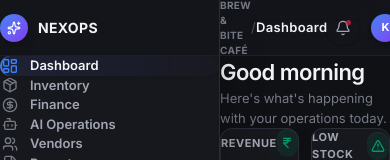
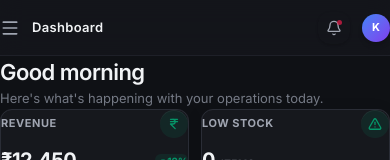
Before and after one commit to Krsh-hub/NexOps, a Next.js app: page / in a window 390 px wide. Shown: the top 160 px of the page. Built offline with nearby package versions, Linux system fonts and the light colour scheme; no server answers; the database is empty.

Commit message:
Make dashboard full-width and responsive

```diff
--- a/src/app/page.tsx
+++ b/src/app/page.tsx
@@ -44,7 +44,7 @@ export default async function DashboardPage() {
   const d = await getData();
 
   return (
-    <div className="p-6 lg:p-8 space-y-6 max-w-[1400px]">
+    <div className="p-4 sm:p-6 lg:p-8 space-y-6 w-full">
       {/* Header */}
       <div>
         <h1 className="text-[22px] font-semibold text-[var(--text-primary)] tracking-tight">
--- a/src/components/layout/Navbar.tsx
+++ b/src/components/layout/Navbar.tsx
@@ -1,6 +1,6 @@
 "use client";
 
-import { Search, Bell, Command } from "lucide-react";
+import { Search, Bell, Command, Menu } from "lucide-react";
 import { usePathname } from "next/navigation";
 
 const titles: Record<string, string> = {
@@ -19,11 +19,16 @@ export function Navbar() {
 
   return (
     <header className="h-14 flex items-center justify-between px-6 border-b border-[var(--border-primary)]/50 bg-[var(--bg-secondary)]/70 backdrop-blur-md shrink-0 z-20 sticky top-0">
-      {/* Breadcrumb */}
-      <div className="flex items-center text-[13px] tracking-wide select-none">
-        <span className="text-[var(--text-tertiary)] font-bold uppercase text-[10px]">Brew & Bite Café</span>
-        <span className="mx-2 text-[var(--text-quaternary)]">/</span>
-        <span className="text-[var(--text-primary)] font-semibold">{page}</span>
+      {/* Mobile Menu & Breadcrumb */}
+      <div className="flex items-center gap-3">
+        <button className="md:hidden text-[var(--text-secondary)] hover:text-[var(--text-primary)] transition-colors">
+          <Menu className="w-5 h-5" />
+        </button>
+        <div className="flex items-center text-[13px] tracking-wide select-none">
+          <span className="hidden sm:inline text-[var(--text-tertiary)] font-bold uppercase text-[10px]">Brew & Bite Café</span>
+          <span className="hidden sm:inline mx-2 text-[var(--text-quaternary)]">/</span>
+          <span className="text-[var(--text-primary)] font-semibold">{page}</span>
+        </div>
       </div>
 
       {/* Right */}
--- a/src/components/layout/Sidebar.tsx
+++ b/src/components/layout/Sidebar.tsx
@@ -27,7 +27,7 @@ export function Sidebar() {
   const pathname = usePathname();
 
   return (
-    <aside className="w-[220px] h-full flex flex-col border-r border-[var(--border-primary)] bg-[var(--bg-secondary)] shrink-0 z-30 shadow-2xl shadow-black/40">
+    <aside className="hidden md:flex w-[220px] h-full flex-col border-r border-[var(--border-primary)] bg-[var(--bg-secondary)] shrink-0 z-30 shadow-2xl shadow-black/40">
       {/* Logo */}
       <div className="h-14 flex items-center px-5 border-b border-[var(--border-primary)]/40 bg-[var(--bg-primary)]/30 backdrop-blur-sm">
         <Link href="/" className="flex items-center gap-2.5 group">
```
